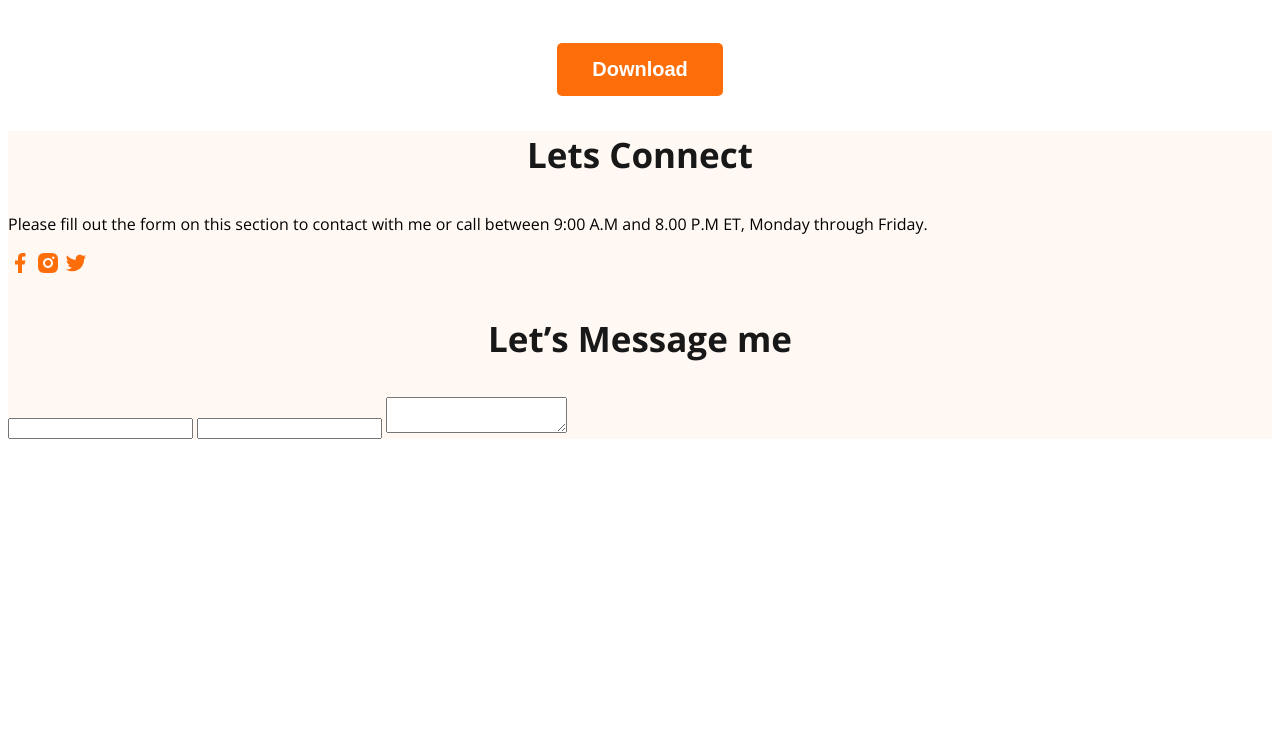
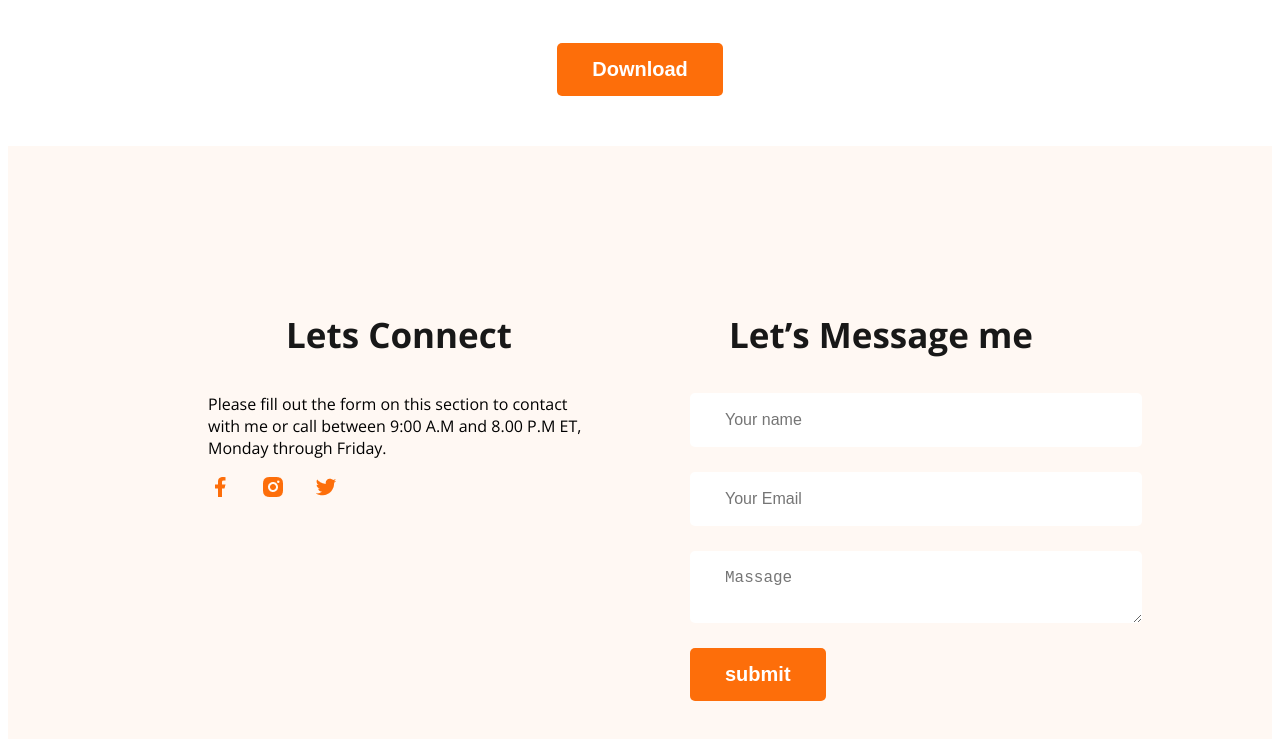
Before and after one commit to KawsarAhammedR5/developer-portfolio-2024, a plain HTML site: page index.html in a window 1280 px wide. Shown: the part 3071-3810 px from the top of the page. Before the commit the page ends 3518 px from the top, so only its background shows below. Drawn offline with nearby package versions, Linux system fonts and the light colour scheme.

Commit message:
footer finished

```diff
--- a/index.html
+++ b/index.html
@@ -136,7 +136,6 @@
         </section>
     </main>
     <footer>
-        <div class="footer-container">
             <div class="footer-item">
                 <h3 class="section-title">Lets Connect</h3>
                 <p class="footer-item-description">Please fill out the form on this section to contact with me or call between 9:00 A.M and 8.00 P.M ET, Monday through Friday.</p>
@@ -148,16 +147,11 @@
             </div>
             <div class="footer-item">
                 <h3 class="section-title">Let’s Message me</h3>
-                <form action="">
-                    <label for="">
-                        <input type="text" name="" id="">
-                    </label>
-                    <label for="">
-                        <input type="email" name="" id="">
-                    </label>
-                    <label for="">
-                        <textarea name="" id=""></textarea>
-                    </label>
+                <form class="contact">
+                        <input type="text" placeholder="Your name" name="" id="">
+                        <input type="email" placeholder="Your Email" name="" id="">
+                        <textarea name="" placeholder="Massage" id=""></textarea>
+                        <input class="button-primary" type="submit" value="submit">
                 </form>
             </div>
         </div>
--- a/styles/portfolio.css
+++ b/styles/portfolio.css
@@ -187,4 +187,27 @@ main{
 /* footer section */
 footer{
     background: #FFF8F3;
+    gap: 100px;
+    display: flex;
+    padding: 130px 200px;
+    margin-top: 50px;
 }
+.social-links a{
+    margin-right: 25px;
+
+}
+.footer-item{
+    width: 50%;
+}
+.contact input[type="text"], .contact input[type="email"], textarea{
+    display: block;
+    margin-bottom: 25px;
+    padding: 18px 35px;
+    color: #757575;
+    font-size: 16px;
+    font-weight: 400;
+    border-radius: 5px;
+    background: #FFF;
+    border: 0;
+    width: 100%;
+}
```
